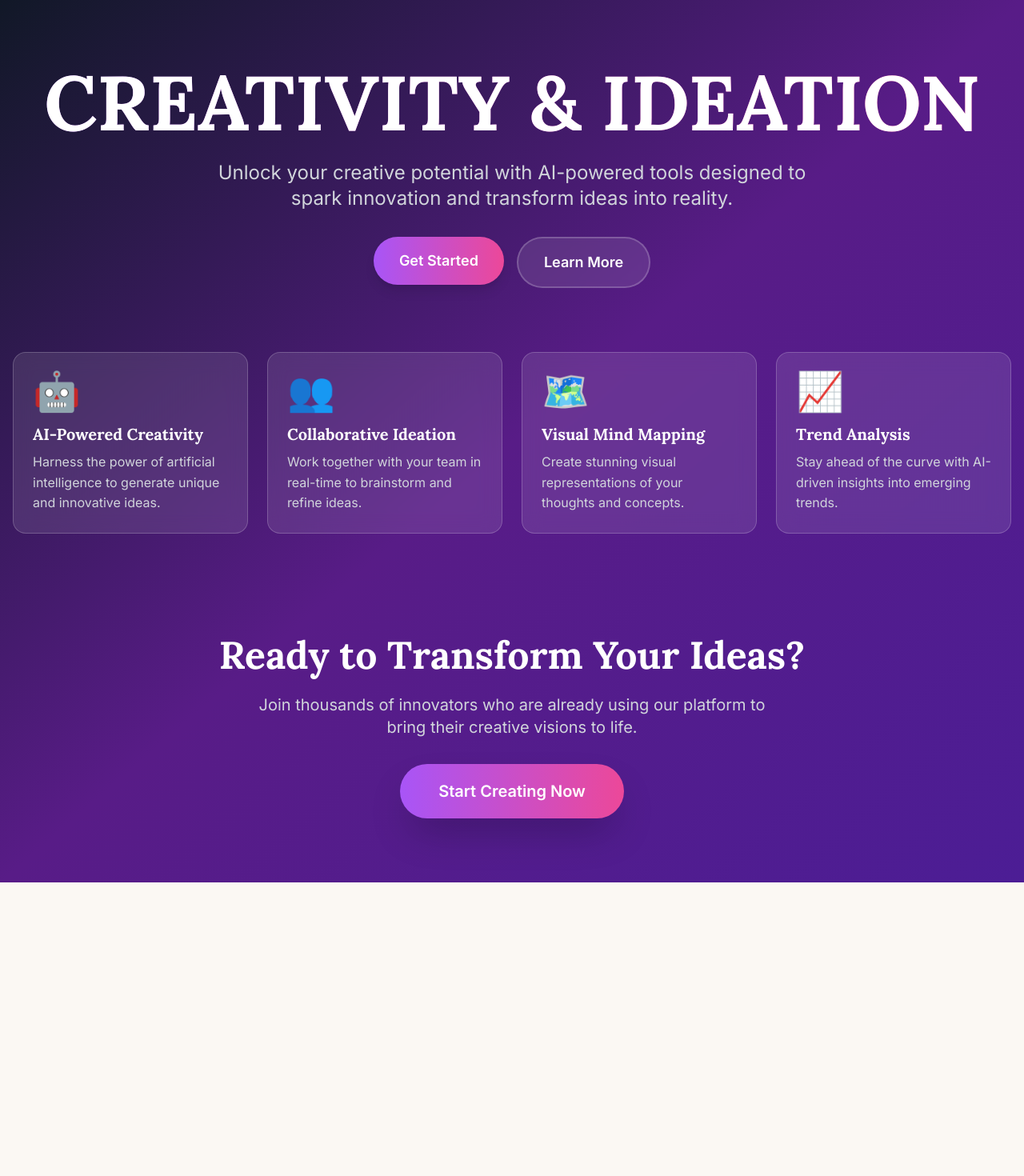
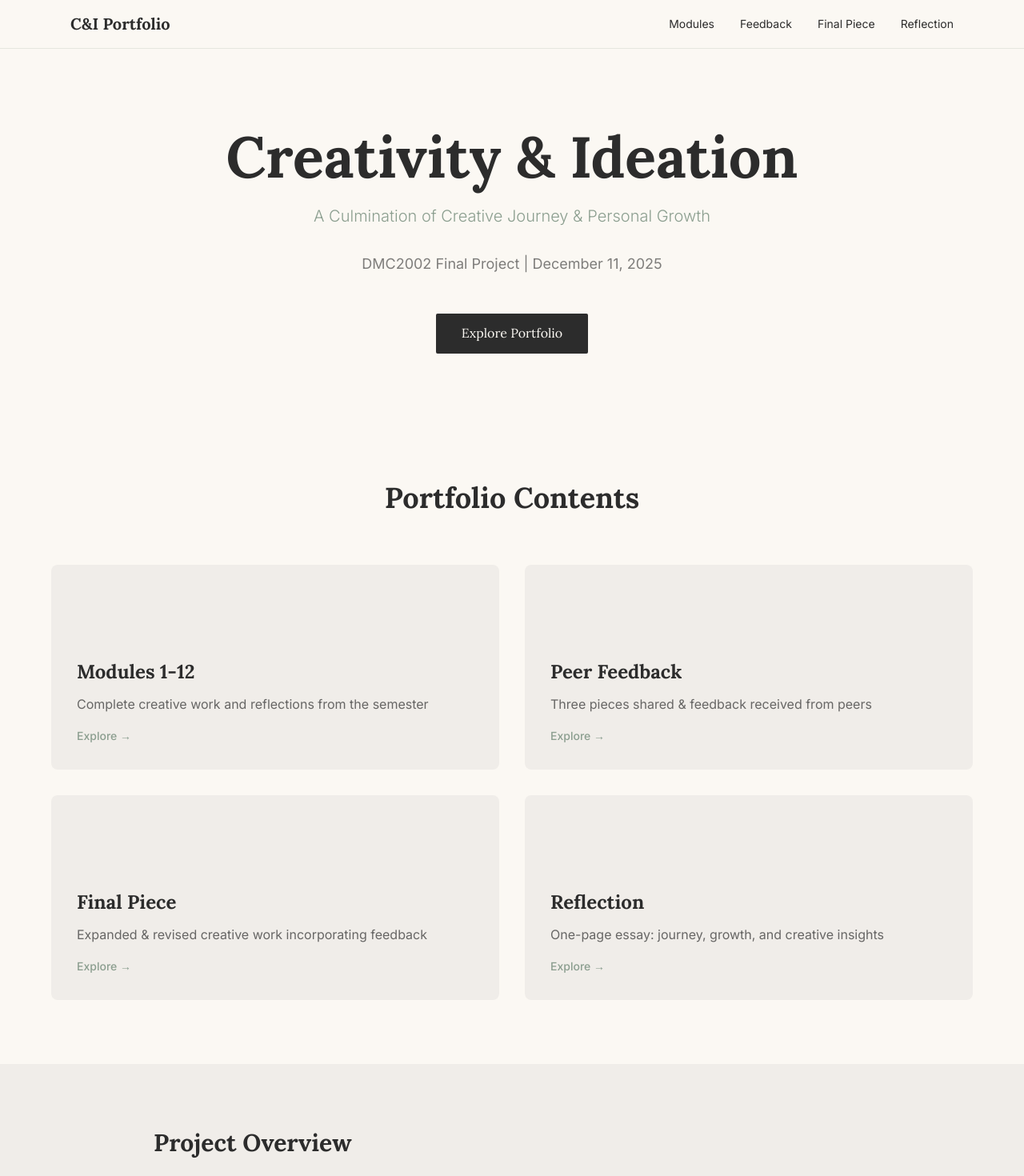
Before and after one commit to Thanay2001/Final-CREATIVITY-AND-IDEATION, a Next.js app: page / in a window 1280 px wide. Shown: the top 1470 px of the page at 80% size. Before the commit the page ends 1103 px from the top, so only its background shows below. Built offline with nearby package versions, Linux system fonts and the light colour scheme.

Commit message:
revert: restore previous working site pages

```diff
--- a/src/app/page.tsx
+++ b/src/app/page.tsx
@@ -1,130 +1,216 @@
 'use client'
 
+import { motion } from 'framer-motion'
+import Link from 'next/link'
 import { useState } from 'react'
-import Link from 'next/link'
-import { motion } from 'framer-motion'
 
 export default function Home() {
-  const [, setHoveredCard] = useState<number | null>(null)
+  const [hoveredCard, setHoveredCard] = useState<number | null>(null)
 
-  const features = [
+  const fadeInUp = {
+    initial: { opacity: 0, y: 30 },
+    animate: { opacity: 1, y: 0 },
+    transition: { duration: 0.6, ease: 'easeOut' },
+  }
+
+  const sections = [
     {
-      title: 'AI-Powered Creativity',
-      description: 'Harness the power of artificial intelligence to generate unique and innovative ideas.',
-      icon: '🤖',
-      color: 'from-purple-500 to-pink-500',
+      id: 1,
+      title: 'Modules 1-12',
+      description: 'Complete creative work and reflections from the semester',
+      href: '/modules',
+      color: 'from-sage to-charcoal',
     },
     {
-      title: 'Collaborative Ideation',
-      description: 'Work together with your team in real-time to brainstorm and refine ideas.',
-      icon: '👥',
-      color: 'from-blue-500 to-cyan-500',
+      id: 2,
+      title: 'Peer Feedback',
+      description: 'Three pieces shared & feedback received from peers',
+      href: '/feedback',
+      color: 'from-terracotta to-sage',
     },
     {
-      title: 'Visual Mind Mapping',
-      description: 'Create stunning visual representations of your thoughts and concepts.',
-      icon: '🗺️',
-      color: 'from-green-500 to-emerald-500',
+      id: 3,
+      title: 'Final Piece',
+      description: 'Expanded & revised creative work incorporating feedback',
+      href: '/final-piece',
+      color: 'from-gold to-terracotta',
     },
     {
-      title: 'Trend Analysis',
-      description: 'Stay ahead of the curve with AI-driven insights into emerging trends.',
-      icon: '📈',
-      color: 'from-orange-500 to-red-500',
+      id: 4,
+      title: 'Reflection',
+      description: 'One-page essay: journey, growth, and creative insights',
+      href: '/reflection',
+      color: 'from-charcoal to-sage',
     },
   ]
 
   return (
-    <div className="min-h-screen bg-gradient-to-br from-gray-900 via-purple-900 to-violet-900">
+    <main className="min-h-screen bg-cream">
+      {/* Navigation */}
+      <nav className="fixed top-0 w-full bg-cream/95 backdrop-blur-md z-50 border-b border-sage/20">
+        <div className="max-w-6xl mx-auto px-6 py-4 flex justify-between items-center">
+          <Link href="/" className="text-xl font-serif font-bold text-charcoal">
+            C&I Portfolio
+          </Link>
+          <div className="flex gap-8 text-sm">
+            <Link href="/modules" className="hover:text-sage transition">Modules</Link>
+            <Link href="/feedback" className="hover:text-sage transition">Feedback</Link>
+            <Link href="/final-piece" className="hover:text-sage transition">Final Piece</Link>
+            <Link href="/reflection" className="hover:text-sage transition">Reflection</Link>
+          </div>
+        </div>
+      </nav>
+
       {/* Hero Section */}
-      <div className="container mx-auto px-4 py-20">
-        <motion.div
-          initial={{ opacity: 0, y: 20 }}
-          animate={{ opacity: 1, y: 0 }}
-          transition={{ duration: 0.8 }}
-          className="text-center"
-        >
-          <h1 className="text-6xl md:text-8xl font-bold text-white mb-6 bg-clip-text text-transparent bg-gradient-to-r from-purple-400 to-pink-600">
-            CREATIVITY & IDEATION
-          </h1>
-          <p className="text-xl md:text-2xl text-gray-300 mb-8 max-w-3xl mx-auto">
-            Unlock your creative potential with AI-powered tools designed to spark innovation and transform ideas into reality.
-          </p>
-          <div className="flex flex-col sm:flex-row gap-4 justify-center">
-            <Link href="/dashboard">
-              <motion.button
-                whileHover={{ scale: 1.05 }}
-                whileTap={{ scale: 0.95 }}
-                className="px-8 py-4 bg-gradient-to-r from-purple-500 to-pink-500 text-white rounded-full font-semibold text-lg shadow-lg hover:shadow-xl transition-shadow"
-              >
-                Get Started
-              </motion.button>
-            </Link>
-            <Link href="#features">
-              <motion.button
-                whileHover={{ scale: 1.05 }}
-                whileTap={{ scale: 0.95 }}
-                className="px-8 py-4 bg-white/10 backdrop-blur-sm text-white rounded-full font-semibold text-lg border-2 border-white/20 hover:bg-white/20 transition-colors"
-              >
-                Learn More
-              </motion.button>
-            </Link>
-          </div>
-        </motion.div>
-
-        {/* Features Grid */}
-        <motion.div
-          id="features"
-          initial={{ opacity: 0 }}
-          animate={{ opacity: 1 }}
-          transition={{ delay: 0.4, duration: 0.8 }}
-          className="grid md:grid-cols-2 lg:grid-cols-4 gap-6 mt-20"
-        >
-          {features.map((feature, index) => (
-            <motion.div
-              key={index}
-              initial={{ opacity: 0, y: 20 }}
-              animate={{ opacity: 1, y: 0 }}
-              transition={{ delay: 0.1 * index, duration: 0.5 }}
-              whileHover={{ scale: 1.05 }}
-              onHoverStart={() => setHoveredCard(index)}
-              onHoverEnd={() => setHoveredCard(null)}
-              className="relative group"
-            >
-              <div className="absolute inset-0 bg-gradient-to-r opacity-0 group-hover:opacity-100 transition-opacity rounded-2xl blur-xl"></div>
-              <div className="relative bg-white/10 backdrop-blur-md rounded-2xl p-6 border border-white/20 hover:border-white/40 transition-colors">
-                <div className="text-5xl mb-4">{feature.icon}</div>
-                <h3 className="text-xl font-bold text-white mb-2">{feature.title}</h3>
-                <p className="text-gray-300">{feature.description}</p>
-              </div>
-            </motion.div>
-          ))}
-        </motion.div>
-
-        {/* CTA Section */}
+      <section className="pt-40 pb-20 px-6">
         <motion.div
           initial={{ opacity: 0 }}
           animate={{ opacity: 1 }}
-          transition={{ delay: 0.8, duration: 0.8 }}
-          className="mt-32 text-center"
+          transition={{ duration: 0.8 }}
+          className="max-w-4xl mx-auto text-center"
         >
-          <h2 className="text-4xl md:text-5xl font-bold text-white mb-6">
-            Ready to Transform Your Ideas?
-          </h2>
-          <p className="text-xl text-gray-300 mb-8 max-w-2xl mx-auto">
-            Join thousands of innovators who are already using our platform to bring their creative visions to life.
-          </p>
-          <Link href="/dashboard">
-            <motion.button
-              whileHover={{ scale: 1.05 }}
-              whileTap={{ scale: 0.95 }}
-              className="px-12 py-5 bg-gradient-to-r from-purple-500 to-pink-500 text-white rounded-full font-semibold text-xl shadow-2xl hover:shadow-purple-500/50 transition-shadow"
+          <motion.h1
+            {...fadeInUp}
+            className="text-5xl md:text-7xl font-serif font-bold mb-6 text-charcoal"
+          >
+            Creativity & Ideation
+          </motion.h1>
+          <motion.p
+            {...fadeInUp}
+            transition={{ duration: 0.6, ease: 'easeOut', delay: 0.2 }}
+            className="text-xl text-sage mb-8 font-light"
+          >
+            A Culmination of Creative Journey & Personal Growth
+          </motion.p>
+          <motion.p
+            {...fadeInUp}
+            transition={{ duration: 0.6, ease: 'easeOut', delay: 0.4 }}
+            className="text-lg text-charcoal/60 mb-12 max-w-2xl mx-auto"
+          >
+            DMC2002 Final Project | December 11, 2025
+          </motion.p>
+          <motion.div
+            {...fadeInUp}
+            transition={{ duration: 0.6, ease: 'easeOut', delay: 0.6 }}
+          >
+            <Link
+              href="#portfolio"
+              className="inline-block px-8 py-3 bg-charcoal text-cream font-serif rounded-sm hover:bg-sage transition"
             >
-              Start Creating Now
-            </motion.button>
-          </Link>
+              Explore Portfolio
+            </Link>
+          </motion.div>
         </motion.div>
-      </div>
-    </div>
+      </section>
+
+      {/* Portfolio Sections */}
+      <section id="portfolio" className="py-20 px-6">
+        <div className="max-w-6xl mx-auto">
+          <motion.h2
+            initial={{ opacity: 0, y: 20 }}
+            whileInView={{ opacity: 1, y: 0 }}
+            transition={{ duration: 0.6 }}
+            viewport={{ once: true }}
+            className="text-4xl font-serif text-center mb-16 text-charcoal"
+          >
+            Portfolio Contents
+          </motion.h2>
+
+          <div className="grid grid-cols-1 md:grid-cols-2 gap-8">
+            {sections.map((section, idx) => (
+              <motion.div
+                key={section.id}
+                initial={{ opacity: 0, y: 30 }}
+                whileInView={{ opacity: 1, y: 0 }}
+                transition={{ duration: 0.6, delay: idx * 0.1 }}
+                viewport={{ once: true }}
+                onMouseEnter={() => setHoveredCard(section.id)}
+                onMouseLeave={() => setHoveredCard(null)}
+              >
+                <Link href={section.href}>
+                  <div className={`relative h-64 rounded-lg overflow-hidden cursor-pointer group`}>
+                    <div
+                      className={`absolute inset-0 bg-gradient-to-br ${section.color} opacity-0 group-hover:opacity-100 transition-opacity duration-300`}
+                    />
+                    <div className="relative h-full flex flex-col justify-end p-8 bg-charcoal/5 group-hover:bg-charcoal/10 transition">
+                      <h3 className="text-2xl font-serif font-bold text-charcoal mb-3 group-hover:text-cream transition">
+                        {section.title}
+                      </h3>
+                      <p className="text-charcoal/70 group-hover:text-cream/80 transition">
+                        {section.description}
+                      </p>
+                      <div className="mt-4 text-sm font-medium text-sage group-hover:text-gold transition">
+                        Explore →
+                      </div>
+                    </div>
+                  </div>
+                </Link>
+              </motion.div>
+            ))}
+          </div>
+        </div>
+      </section>
+
+      {/* About Project */}
+      <section className="py-20 px-6 bg-charcoal/5">
+        <div className="max-w-4xl mx-auto">
+          <motion.h2
+            initial={{ opacity: 0, y: 20 }}
+            whileInView={{ opacity: 1, y: 0 }}
+            transition={{ duration: 0.6 }}
+            viewport={{ once: true }}
+            className="text-3xl font-serif mb-8 text-charcoal"
+          >
+            Project Overview
+          </motion.h2>
+          <motion.div
+            initial={{ opacity: 0, y: 20 }}
+            whileInView={{ opacity: 1, y: 0 }}
+            transition={{ duration: 0.6, delay: 0.2 }}
+            viewport={{ once: true }}
+            className="grid grid-cols-1 md:grid-cols-3 gap-8"
+          >
+            {[
+              {
+                icon: '✨',
+                title: 'Complete Work',
+                desc: 'All 12 modules with creative pieces and reflections',
+              },
+              {
+                icon: '🤝',
+                title: 'Peer Feedback',
+                desc: 'Collaboration and constructive criticism from classmates',
+              },
+              {
+                icon: '📈',
+                title: 'Evolution',
+                desc: 'Revised final piece incorporating feedback and growth',
+              },
+            ].map((item, idx) => (
+              <motion.div
+                key={idx}
+                initial={{ opacity: 0, y: 20 }}
+                whileInView={{ opacity: 1, y: 0 }}
+                transition={{ duration: 0.6, delay: 0.3 + idx * 0.1 }}
+                viewport={{ once: true }}
+                className="text-center"
+              >
+                <div className="text-4xl mb-4">{item.icon}</div>
+                <h3 className="text-xl font-serif font-bold mb-3 text-charcoal">{item.title}</h3>
+                <p className="text-charcoal/60">{item.desc}</p>
+              </motion.div>
+            ))}
+          </motion.div>
+        </div>
+      </section>
+
+      {/* Footer */}
+      <footer className="py-12 px-6 border-t border-sage/20">
+        <div className="max-w-6xl mx-auto text-center text-charcoal/60 text-sm">
+          <p>DMC2002: Creativity & Ideation | Final Project December 2025</p>
+          <p className="mt-2">A portfolio celebrating creative journey and personal growth</p>
+        </div>
+      </footer>
+    </main>
   )
 }
--- a/src/app/reflection/page.tsx
+++ b/src/app/reflection/page.tsx
@@ -1,13 +1,180 @@
 'use client'
 
+import { motion } from 'framer-motion'
+import Link from 'next/link'
+
 export default function ReflectionPage() {
+  const reflectionPrompts = [
+    {
+      category: 'Expectations & Reality',
+      questions: [
+        'What were your expectations at the beginning of the semester?',
+        'Were your expectations met? If so, how? If not, why?',
+        'How has your perspective on creativity evolved?',
+      ],
+    },
+    {
+      category: 'What Worked',
+      questions: [
+        'What creative forms of expression resonated with you most?',
+        'Which speakers or lessons made an impact?',
+        'What creative tactics did you find most effective?',
+      ],
+    },
+    {
+      category: 'Challenges & Growth',
+      questions: [
+        'What didn\'t work for you this semester?',
+        'How did you navigate creative blocks or challenges?',
+        'What did you learn about yourself as a creator?',
+      ],
+    },
+  ]
+
   return (
     <main className="min-h-screen bg-cream pt-24">
-      <div className="max-w-4xl mx-auto p-12">
-        <h1 className="text-3xl font-serif font-bold mb-4">Reflection page removed</h1>
-        <p className="text-charcoal/70">This reflection essay page was removed from the portfolio at my request.</p>
-        <p className="mt-4 text-sm text-charcoal/70">Use the navigation to access Modules, Feedback, or the Final Piece.</p>
-      </div>
+      <nav className="fixed top-0 w-full bg-cream/95 backdrop-blur-md z-50 border-b border-sage/20">
+        <div className="max-w-6xl mx-auto px-6 py-4 flex justify-between items-center">
+          <Link href="/" className="text-xl font-serif font-bold text-charcoal">
+            C&I Portfolio
+          </Link>
+          <div className="flex gap-8 text-sm">
+            <Link href="/modules" className="hover:text-sage transition">Modules</Link>
+            <Link href="/feedback" className="hover:text-sage transition">Feedback</Link>
+            <Link href="/final-piece" className="hover:text-sage transition">Final Piece</Link>
+            <Link href="/reflection" className="font-bold text-sage">Reflection</Link>
+          </div>
+        </div>
+      </nav>
+
+      <section className="py-12 px-6">
+        <div className="max-w-4xl mx-auto">
+          <motion.h1
+            initial={{ opacity: 0, y: -20 }}
+            animate={{ opacity: 1, y: 0 }}
+            className="text-5xl font-serif mb-4 text-charcoal"
+          >
+            Final Reflection Essay
+          </motion.h1>
+          <motion.p
+            initial={{ opacity: 0, y: -20 }}
+            animate={{ opacity: 1, y: 0 }}
+            transition={{ delay: 0.1 }}
+            className="text-lg text-charcoal/60 mb-12"
+          >
+            One-page synthesis of your creative journey and key moments from DMC2002
+          </motion.p>
+
+          {/* Reflection Prompts */}
+          <motion.div
+            initial={{ opacity: 0, y: 20 }}
+            animate={{ opacity: 1, y: 0 }}
+            transition={{ delay: 0.2 }}
+            className="space-y-6 mb-12"
+          >
+            {reflectionPrompts.map((section, idx) => (
+              <div key={idx} className="border border-sage/30 rounded-lg p-6 bg-white">
+                <h3 className="text-xl font-serif font-bold text-charcoal mb-4">{section.category}</h3>
+                <ul className="space-y-3">
+                  {section.questions.map((question, qidx) => (
+                    <motion.div
+                      key={qidx}
+                      initial={{ opacity: 0, x: -10 }}
+                      animate={{ opacity: 1, x: 0 }}
+                      transition={{ delay: 0.1 + qidx * 0.05 }}
+                      className="flex gap-3"
+                    >
+                      <span className="text-sage font-bold flex-shrink-0 mt-1">•</span>
+                      <p className="text-charcoal/70">{question}</p>
+                    </motion.div>
+                  ))}
+                </ul>
+              </div>
+            ))}
+          </motion.div>
+
+          {/* Essay Section */}
+          <motion.div
+            initial={{ opacity: 0, y: 20 }}
+            animate={{ opacity: 1, y: 0 }}
+            transition={{ delay: 0.4 }}
+            className="border border-sage/30 rounded-lg p-8 bg-white mb-12"
+          >
+            <h2 className="text-2xl font-serif font-bold text-charcoal mb-6">Your Reflection Essay</h2>
+            <div className="prose prose-lg max-w-none">
+              <textarea
+                placeholder="Write your one-page reflection essay here. Consider the prompts above and synthesize your creative journey, key moments, and insights that will continue to fuel your creativity..."
+                className="w-full min-h-96 p-6 border border-sage/20 rounded-lg focus:outline-none focus:ring-2 focus:ring-sage focus:border-transparent resize-none text-charcoal font-serif leading-relaxed"
+              />
+            </div>
+            <p className="text-sm text-charcoal/60 mt-4">
+              ≈ 500 words | Aim for thoughtful, introspective writing
+            </p>
+          </motion.div>
+
+          {/* Key Moments */}
+          <motion.div
+            initial={{ opacity: 0, y: 20 }}
+            animate={{ opacity: 1, y: 0 }}
+            transition={{ delay: 0.5 }}
+            className="grid grid-cols-1 md:grid-cols-3 gap-6"
+          >
+            {[
+              {
+                icon: '💡',
+                title: 'Key Insights',
+                desc: 'Major realizations about your creative process and yourself',
+              },
+              {
+                icon: '🎯',
+                title: 'Creative Lessons',
+                desc: 'Specific techniques, concepts, or approaches you\'re taking forward',
+              },
+              {
+                icon: '🌱',
+                title: 'Future Vision',
+                desc: 'How this semester fuels your continued creative journey',
+              },
+            ].map((item, idx) => (
+              <motion.div
+                key={idx}
+                initial={{ opacity: 0, y: 20 }}
+                animate={{ opacity: 1, y: 0 }}
+                transition={{ delay: 0.6 + idx * 0.1 }}
+                className="p-6 bg-sage/10 border border-sage/30 rounded-lg"
+              >
+                <div className="text-3xl mb-3">{item.icon}</div>
+                <h4 className="font-serif font-bold text-charcoal mb-2">{item.title}</h4>
+                <p className="text-sm text-charcoal/70">{item.desc}</p>
+              </motion.div>
+            ))}
+          </motion.div>
+
+          {/* Guidelines */}
+          <motion.div
+            initial={{ opacity: 0, y: 20 }}
+            animate={{ opacity: 1, y: 0 }}
+            transition={{ delay: 0.8 }}
+            className="mt-12 p-8 bg-charcoal/5 rounded-lg border border-charcoal/20"
+          >
+            <h3 className="text-lg font-serif font-bold text-charcoal mb-4">Essay Guidelines</h3>
+            <div className="space-y-3 text-sm text-charcoal/70">
+              <p>
+                <span className="font-semibold text-charcoal">Tone:</span> Reflective, introspective, and honest. This is your personal journey.
+              </p>
+              <p>
+                <span className="font-semibold text-charcoal">Structure:</span> Consider chronological journey, thematic organization, or key moment analysis.
+              </p>
+              <p>
+                <span className="font-semibold text-charcoal">Authenticity:</span> Be genuine about both successes and struggles. Vulnerability is strength.
+              </p>
+              <p>
+                <span className="font-semibold text-charcoal">Forward-Looking:</span> End by connecting what you've learned to your future creative practice.
+              </p>
+            </div>
+          </motion.div>
+        </div>
+      </section>
     </main>
   )
 }
```
